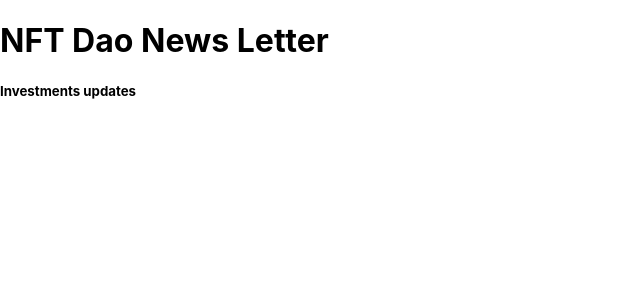
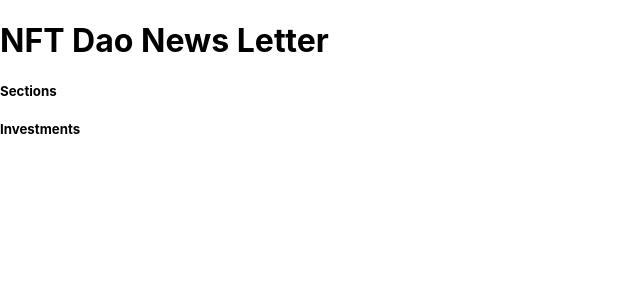
Before and after one commit to PatrickalKhouri/nft-dao-newsletter, a React (Create React App) app: page / in a window 1280 px wide. Shown: the top 300 px of the page, without its empty margins (0-640 px from the left). Built offline with nearby package versions, Linux system fonts and the light colour scheme.

Commit message:
Did the main skeleton

```diff
--- a/src/App.js
+++ b/src/App.js
@@ -1,6 +1,6 @@
 import logo from './logo.svg';
 import './App.css';
-import Investments from './Investments'
+import Sections from './Sections'
 import moment from 'moment'
 import { useEffect, useState } from 'react';
 import news from './data'
@@ -36,7 +36,7 @@ function App() {
 
   return <main>
     <h1>NFT Dao News Letter</h1>
-    <Investments/>
+    <Sections todaysNews={todaysNews[0]}/>
   </main>;
 }
 
--- a/src/Investments.js
+++ b/src/Investments.js
@@ -1,8 +1,9 @@
 import React from 'react';
 
-const Investments = () => {
+const Investments = ({investmentsUpdates}) => {
+
   return (<section>
-    <h5>Investments updates</h5>
+    <h5>Investments</h5>
   </section>
   )}
 
--- /dev/null
+++ b/src/Sections.js
@@ -0,0 +1,14 @@
+import React from 'react';
+import Investments from './Investments'
+
+const Sections = ({todaysNews}) => {
+  const {investmentsUpdates, security,  mints, nftNews, others} = todaysNews
+  console.log(investmentsUpdates)
+
+  return (<section>
+    <h5>Sections</h5>
+    <Investments investmentsUpdates={investmentsUpdates}/>
+  </section>
+  )}
+
+export default Sections
--- a/src/data.js
+++ b/src/data.js
@@ -1,8 +1,8 @@
 const news = [
   {
   id: '1',
-  date: '09/04/2022',
-  investments_updates: {
+  date: '15/04/2022',
+  investmentsUpdates: {
     anonymous: "",
     bayc: "HACK DO NOT MINT ANYTHING",
     bomb: "",
@@ -18,9 +18,9 @@ const news = [
   mints: {
     today: "Star Frens -- https://www.starfrens.io/ -- April 9th -- 3000 total -- ETh 0.03 Pre/ 0.04 Pub\nVault X DAO -- https://thevault-x.com/ -- April 9th 7pm EST -- 3333 total -- SOL 0.9\nFurrSols -- https://furrsols.io/ -- April 9th 8am EST -- 8888 total -- SOL 1 Pre/1.2 pub\nMutant Money Society -- https://www.mutantmoney.art -- April 9th 1pm EST -- 9999 total -- ETH 0.088\nBatty Banties -- https://www.battybanties.com/ -- 09 Apr 2022-5pm EST -- 11101 -- ETH 0.02 Pre/0.04 Pub",
     tomorrow: "Pig Gang -- https://piggang.io -- April 10th 11am EST -- 10000 total -- ETh 0.025\nHAKI NFT -- https://www.hakinft.io -- April 10th 11am EST -- 5000 total -- ETH 0.055 Pre/0.069 Pub\nInvaderverse -- https://www.invaderverse.com/ --  April 10th 10am EST -- 8788 total -- ETH 0.05\nSpace Walkers -- https://spcewalkers.io/ --  April 10th 10am EST -- 3720 total -- SOL 0.72\n",
-    day_after_tomorrow: "AILOVERSE -- https://www.ailoverse.com/ -- April 11th -- 5000 total -- ETH 0.075 pre/ 0.095 pub \nOtherSide Talents NFT -- https://othersidenft.io -- April 12th 1pm EST -- 4999 total -- SOL 0.8 pre/ 0.09 pub\nTacoTuesday -- https://tacotuesdaynft.io  -- April 11th 8pm EST -- 3333 total -- ETH 0.8\nMutant Alien Ape Yacht Club -- https://www.mutantalienapeyc.com -- April 12th 10:30am EST -- 10000 total -- ETH 0.06"
+    dayAfterTomorrow: "AILOVERSE -- https://www.ailoverse.com/ -- April 11th -- 5000 total -- ETH 0.075 pre/ 0.095 pub \nOtherSide Talents NFT -- https://othersidenft.io -- April 12th 1pm EST -- 4999 total -- SOL 0.8 pre/ 0.09 pub\nTacoTuesday -- https://tacotuesdaynft.io  -- April 11th 8pm EST -- 3333 total -- ETH 0.8\nMutant Alien Ape Yacht Club -- https://www.mutantalienapeyc.com -- April 12th 10:30am EST -- 10000 total -- ETH 0.06"
   },
-  news: "",
+  nftNews: "",
   others: "Walmart,Mcdonald\u2019s,and Thousands of Other Stores to Accept Bitcoin Via Strike\u2019s Lightning Network\n\nhttps://dailycoin.com/walmart-mcdonalds-and-thousands-of-other-stores-to-accept-bitcoin-via-strikes-lightning-network/"
   },
   {
```
